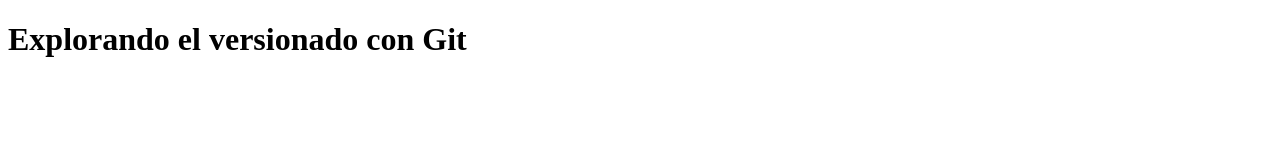
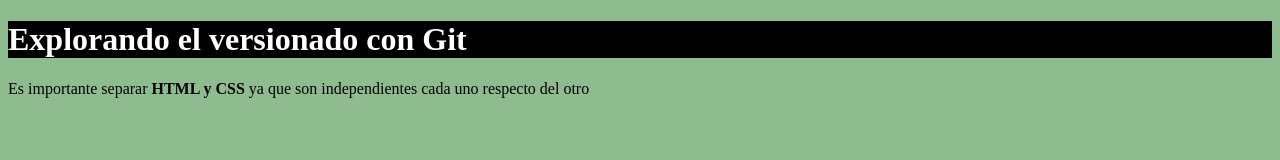
Before and after one commit to Patricio-D/pgy3121006d, a plain HTML site: page index.html in a window 1280 px wide. Drawn offline with Linux system fonts and the light colour scheme.

Commit message:
Aplique estilo CSS por primera vez

```diff
--- a/index.html
+++ b/index.html
@@ -5,9 +5,36 @@
     <meta http-equiv="X-UA-Compatible" content="IE=edge">
     <meta name="viewport" content="width=device-width, initial-scale=1.0">
     <title>Mi nuevo sitio </title>
+    <style type="text/css">
+        h1{
+            color: white;
+            background-color: black;
+        }
+        /*
+        p {
+            color: red;
+        }
+
+        strong {
+            color: black;
+            }
+
+        div {
+            background-color: darkgray;
+        } */
+
+    body {
+        background-color: darkseagreen ;
+    }
+
+    </style>
+
 </head>
 <body>
-    <h1>Explorando el versionado con Git</h1>
+    <div>
+        <h1>Explorando el versionado con Git</h1>
+    <p>Es importante separar <strong>HTML y CSS</strong> ya que son independientes cada uno respecto del otro</p>
+    </div>
+</body>
 
-</body>
 </html>
```
